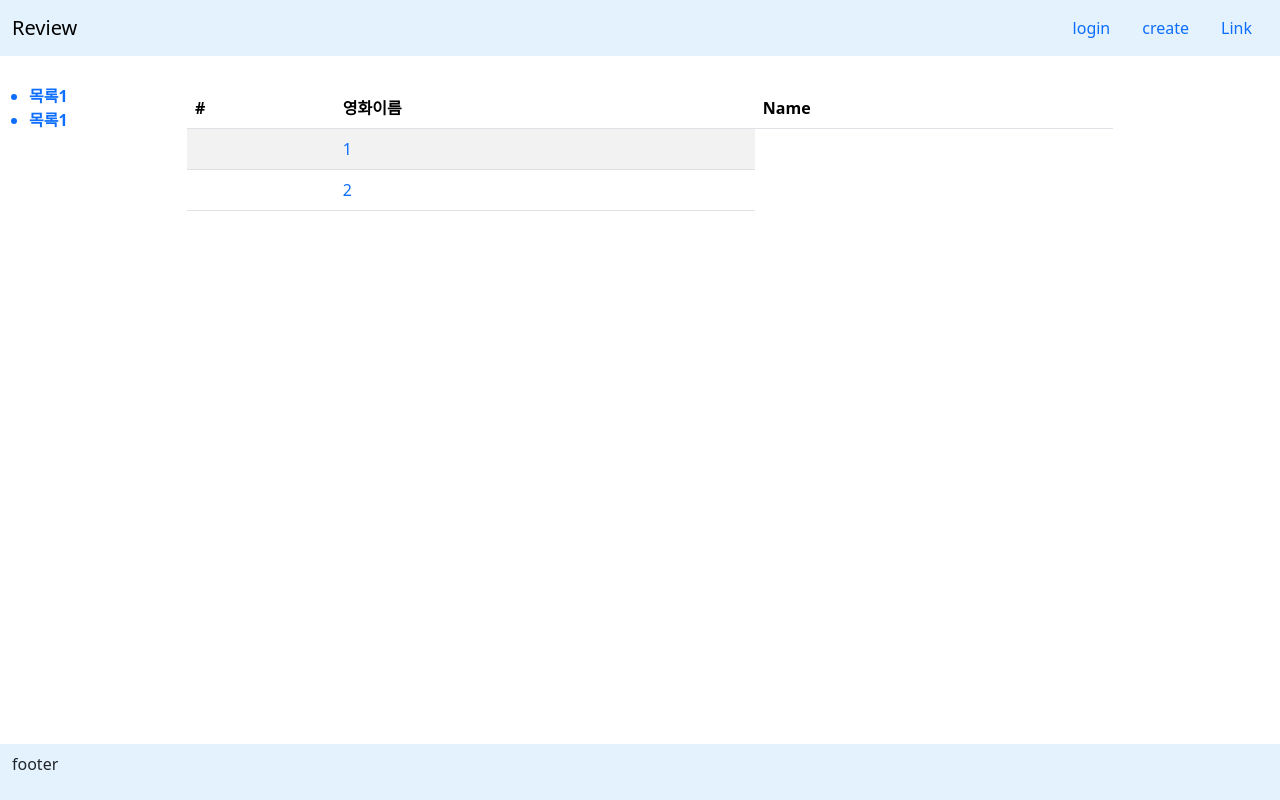
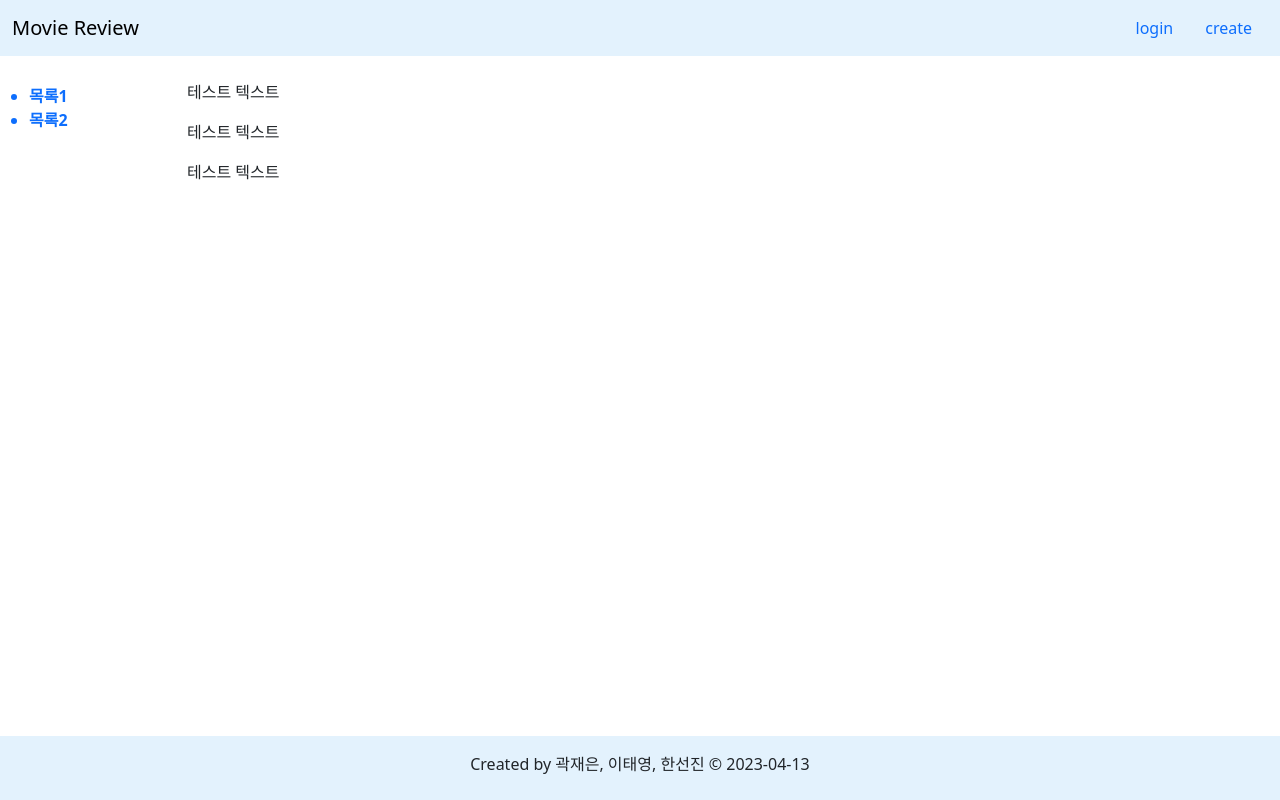
Before and after one commit to badajinsee/0413_project, a Django app: template articles/templates/base.html in a window 1280 px wide. Run offline with Django 3.2, Linux system fonts and the light colour scheme; the template is opened without the code that fills it, so the values that code supplies are empty.

Commit message:
sidebar수정 , footer수정, container생성

```diff
--- a/articles/templates/base.html
+++ b/articles/templates/base.html
@@ -24,7 +24,7 @@
     <!-- Navbar -->
     <nav class="navbar" style=" background-color: #e3f2fd;">
       <div class="container-fluid">
-        <a class="navbar-brand" href="#">Review</a>
+        <a class="navbar-brand" href="#">Movie Review</a>
         <div class="d-flex align-items-center">
           <ul class="nav">
             <li class="nav-item">
@@ -33,18 +33,15 @@
             <li class="nav-item">
               <a class="nav-link" href="#">create</a>
             </li>
-            <li class="nav-item">
-              <a class="nav-link" href="#">Link</a>
-            </li>
           </ul>
         </div>
       </div>
     </nav>
 
-    <!-- sidebar -->
+    <!-- sidebar & container -->
     <div class="container sidebar ">
-      <div class="row mt-4 ">
-        <div class="col-2 d-flex justify-content-left ">
+      <div class="row mt-4">
+        <div class="col-2 d-flex justify-content-left">
           <div class='mt-1'>
             <ul>
               <b>
@@ -54,50 +51,33 @@
               </b>
               <b>
                 <a href="">
-                  <li>목록1</li>
+                  <li>목록2</li>
                 </a>
               </b>
             </ul>
           </div>
         </div>
-
-        <!-- table -->
         <div class="col-10 text-start">
-          <table class="table table-hover mt-2 table-striped">
-            <thead>
-              <tr>
-                <th scope="col">#</th>
-                <th scope="col">영화이름</th>
-                <th scope="col">Name</th>
-              </tr>
-            </thead>
-            <tbody>
-              <tr>
-                <th scope="row"></th>
-                <td>
-                  <a href="#">1</a>
-                </td>
-              </tr>
-
-              <tr>
-                <th scope="row"></th>
-                <td>
-                  <a href="#">2</a>
-                </td>
-              </tr>
-            </tbody>
-          </table>
+          {% block content %}{% endblock content %}
+          <p>
+            테스트 텍스트</p>
+          <p>
+            테스트 텍스트</p>
+          <p>
+            테스트 텍스트</p>
         </div>
       </div>
+    </div>
 
-      <!-- footer -->
-      <nav class="navbar fixed-bottom " style=" background-color: #e3f2fd;">
-        <div class="container-fluid">
-          <p>footer</p>
-        </div>
-      </nav>
-      {% block content %}{% endblock content %}
-      <script src="https://cdn.jsdelivr.net/npm/bootstrap@5.3.0-alpha3/dist/js/bootstrap.bundle.min.js" integrity="sha384-ENjdO4Dr2bkBIFxQpeoTz1HIcje39Wm4jDKdf19U8gI4ddQ3GYNS7NTKfAdVQSZe" crossorigin="anonymous"></script>
-    </body>
+    <!-- footer -->
+    <footer class="text-center fixed-bottom">
+      <div class=" text-center p-2 pt-3" style=" background-color: #e3f2fd;">
+        <p class="text-sm">
+          Created by 곽재은, 이태영, 한선진 © 2023-04-13
+        </p>
+      </div>
+    </footer>
+    <script src="https://cdn.jsdelivr.net/npm/bootstrap@5.3.0-alpha3/dist/js/bootstrap.bundle.min.js" integrity="sha384-ENjdO4Dr2bkBIFxQpeoTz1HIcje39Wm4jDKdf19U8gI4ddQ3GYNS7NTKfAdVQSZe" crossorigin="anonymous"></script>
+  </body>
 
-  </html>
+</html>
```
